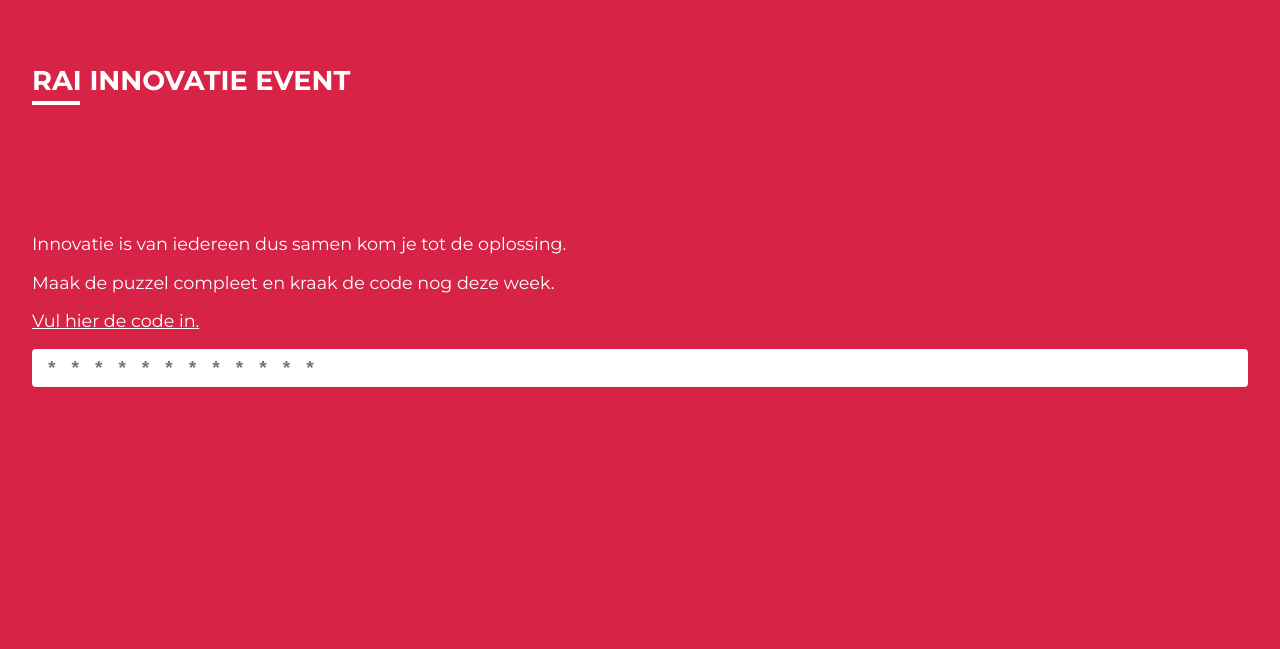
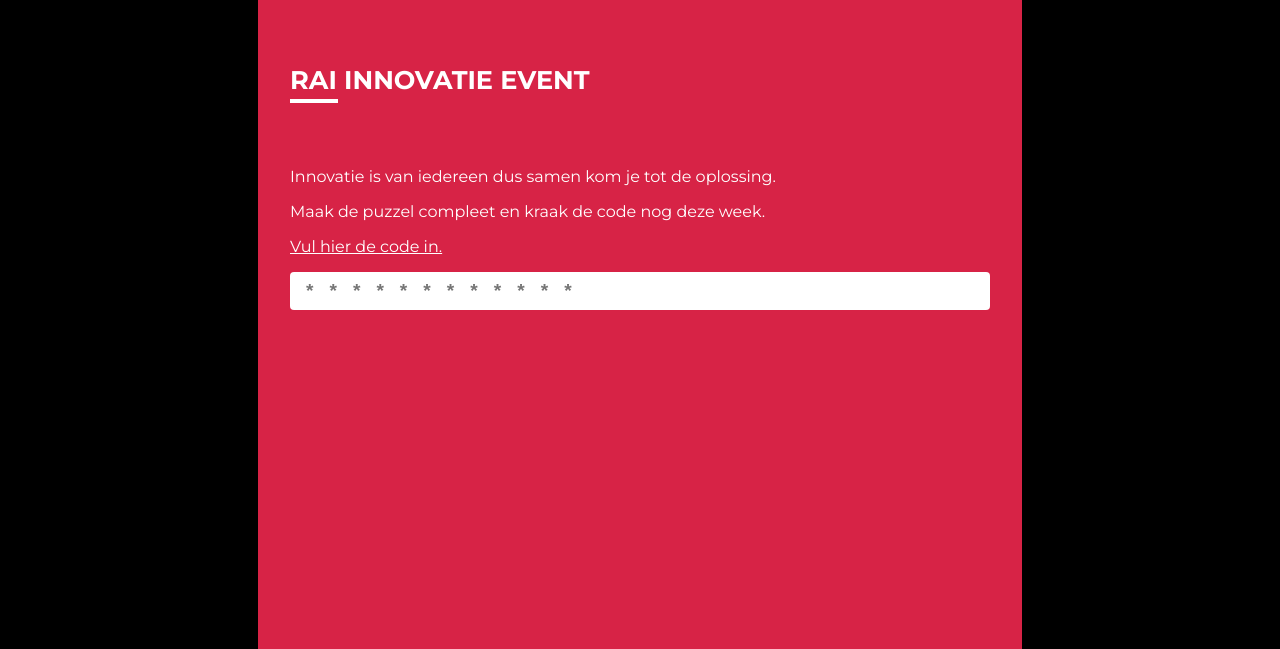
Before and after one commit to TimThuis/rai, a plain HTML site: page index.html in a window 1280 px wide. Shown: the top 649 px of the page. Drawn offline with nearby package versions, Linux system fonts and the light colour scheme.

Commit message:
Add desktop alignment

```diff
--- a/style.scss
+++ b/style.scss
@@ -1,6 +1,8 @@
 body {
   margin: 0;
   font-family: 'Montserrat', sans-serif;
+  max-width: 600px;
+  background: black;
   hr {
     margin: 0;
     height: 3px;
@@ -10,18 +12,23 @@ body {
 .main {
   background: #D72346;
   height: 100vh;
-  width: calc(100vw - 64px);
+  max-width: 700px;
   color: white;
   padding: 0 32px;
   position: relative;
+  position: absolute;
+  left: 0;
+  top: 0;
+  right: 0;
+  margin: auto;
   h1 {
     padding: 64px 0 0 0;
     margin: 0;
     text-transform: uppercase;
-    font-size: 1.7em;
+    font-size: 1.6em;
   }
   p {
-    font-size: 1.1em;
+    font-size: 1em;
   }
   .line {
     margin-top: 4px;
@@ -33,7 +40,7 @@ body {
     text-decoration: underline;
   }
   .content-center {
-    margin-top: 128px;
+    margin-top: 64px;
   }
 }
 
@@ -60,7 +67,7 @@ body {
 
 #media {
   height: 100vh;
-  width: 100vw;
+  width: 100%;
   position: absolute;
   top: 0;
   left: 0;
```
Also changed, not shown: style.min.css.
